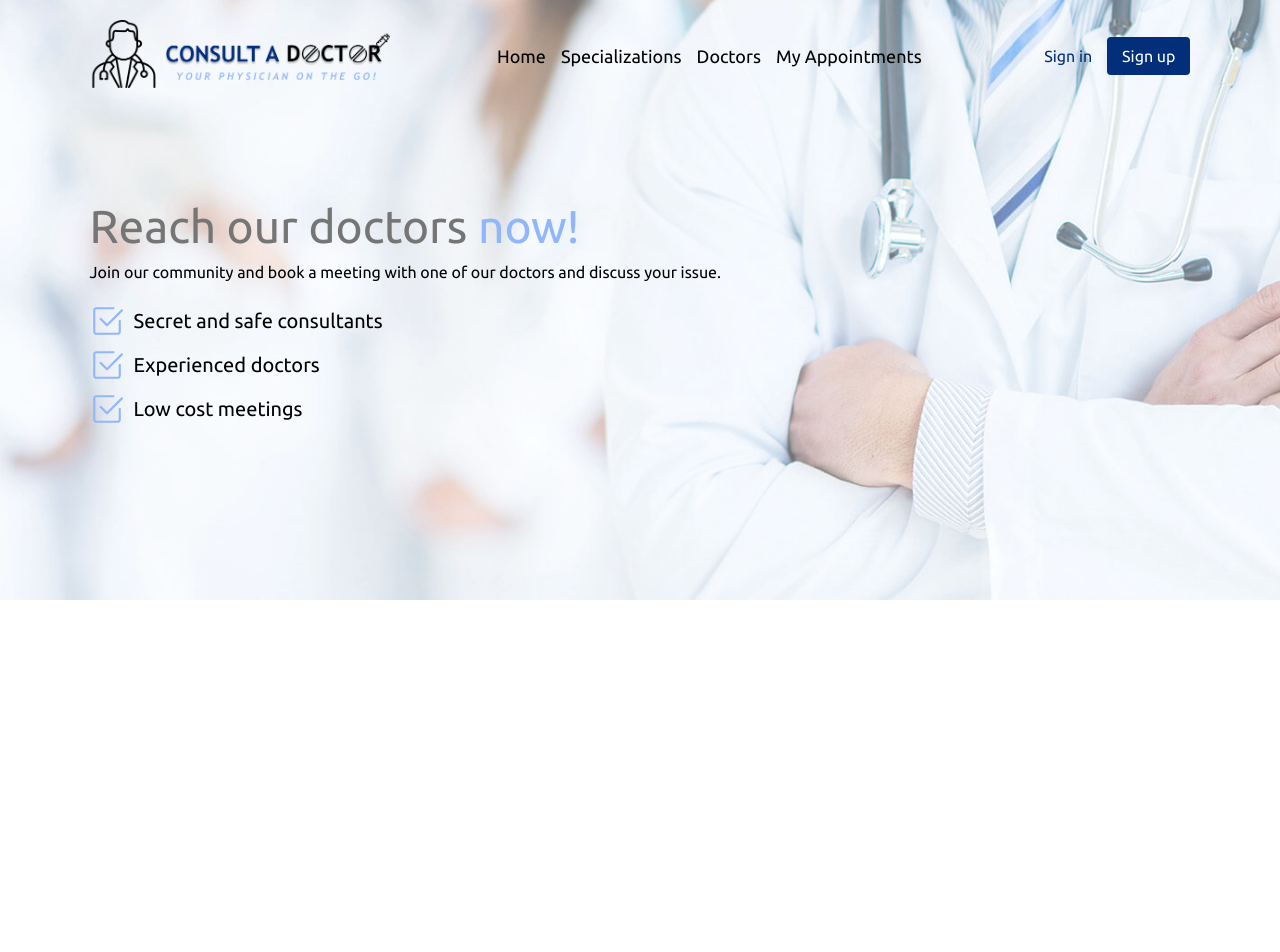
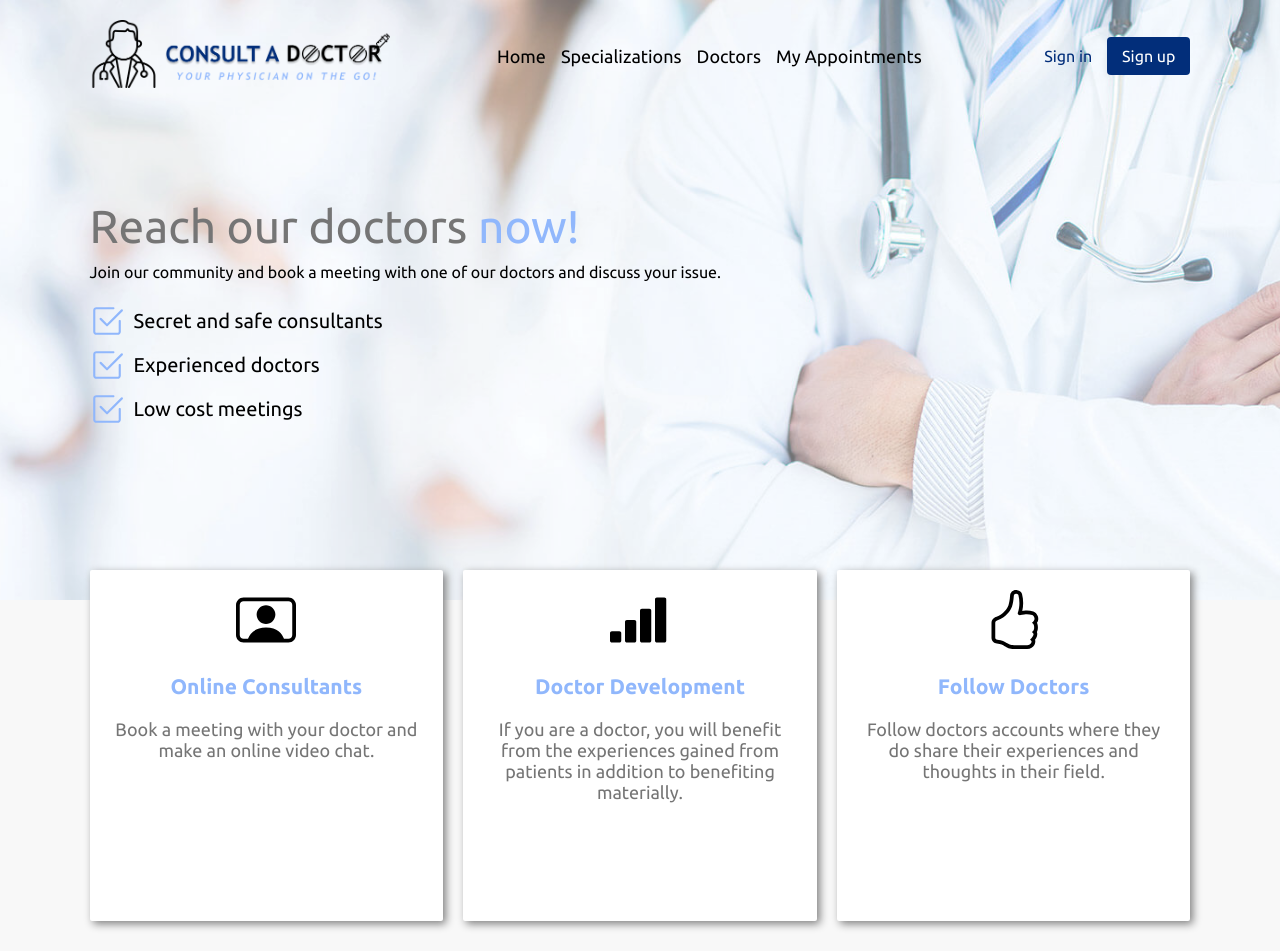
Before and after one commit to abedulaziz/Consult-a-doctor, a React (Create React App) app in the folder consult-a-doctor_frontend/: page / in a window 1280 px wide. Shown: the top 952 px of the page. Before the commit the page ends 800 px from the top, so only its background shows below. Built offline with nearby package versions, Linux system fonts and the light colour scheme.

Commit message:
Frontend: implementing features section with styling

```diff
--- a/consult-a-doctor_frontend/src/App.css
+++ b/consult-a-doctor_frontend/src/App.css
@@ -7,6 +7,7 @@
   --light-text-color: #FFF;
   --dark-text-color: #000;
   --star-color: #FFF500;
+  --grayish-background-color: #F8F8F8;
 }
 
 *{
@@ -170,3 +171,53 @@ header .header-content .account_status .sign-up_button {
 /* ------------------------------------------------ */
 /* ----------------- end homepage ----------------- */
 /* ------------------------------------------------ */
+
+
+/* ------------------------------------------------ */
+/* ----------------- start features ----------------- */
+/* ------------------------------------------------ */
+
+.features {
+  background-color: var(--grayish-background-color);
+}
+
+.features .features-content {
+  display: flex;
+  gap: 20px;
+  justify-content: space-between;
+  text-align: center;
+  margin-bottom: 30px;
+  position: relative;
+  top: -30px;
+}
+
+.features .features-content .feature {
+  flex: 1;
+  box-shadow: 3px 3px 8px gray;
+  height: calc((86vw / 3) - (40px / 3) - 3px);
+  padding: 20px;
+  border-radius: 2px;
+  background-color: var(--light-text-color);
+}
+
+.features .features-content .feature > * {
+  margin-bottom: 20px;
+}
+
+.features .features-content .feature img {
+  width: 60px;
+}
+
+.features .features-content .feature .feature_head {
+  margin-bottom: 20px;
+  color: var(--second-theme-color);
+}
+
+.features .features-content .feature .description {
+  color: var(--grayish-text-color)
+}
+
+
+/* ------------------------------------------------ */
+/* ----------------- end features ----------------- */
+/* ------------------------------------------------ */
--- a/consult-a-doctor_frontend/src/page-components/home.jsx
+++ b/consult-a-doctor_frontend/src/page-components/home.jsx
@@ -3,10 +3,15 @@ import React from 'react'
 import { FontAwesomeIcon } from '@fortawesome/react-fontawesome'
 import { faSquareCheck } from '@fortawesome/free-solid-svg-icons'
 
+// icons
 import CheckTwoSqure from '../assets/icons/CheckTwoSquare.svg';
+import PersonVideo from '../assets/icons/PersonVideo.svg';
+import Development from '../assets/icons/Development.svg';
+import HandsThumbsUp from '../assets/icons/HandThumbsUp.svg';
 
 // helper components
 import Meta from '../helper-components/meta';
+import Feature from '../helper-components/feature';
 
 // layout components
 import Header from '../layout-components/header';
@@ -17,7 +22,9 @@ const Home = () => {
       <Meta />
 
       <Header />
+      <main>
 
+        {/* hero section */}
         <div className="hero">
           <div className="container">
             <div className="hero-content">
@@ -37,7 +44,43 @@ const Home = () => {
           </div>
         </div>
 
-      <div className="hero-overlay"></div>
+        {/* features section */}
+        <div className="features">
+          <div className="container">
+            <div className="features-content">
+
+              <Feature
+                icon={PersonVideo}
+                header="Online Consultants"
+                description="Book a meeting with your doctor and make an online video chat."
+              />
+              <Feature
+                icon={Development}
+                header="Doctor Development"
+                description="If you are a doctor, you will benefit from the experiences gained from patients in addition to benefiting materially."
+              />
+              <Feature
+                icon={HandsThumbsUp}
+                header="Follow Doctors"
+                description="Follow doctors accounts where they do share their experiences and thoughts in their field."
+              />
+
+            </div>
+          </div>
+        </div>
+
+        {/* doctor support section */}
+        <div className="doctor_supp">
+          <div className="container">
+            <div className="supp-content">
+
+
+
+            </div>
+          </div>
+        </div>
+
+      </main>
     </div>
   )
 }
```
Lines whose indentation alone changed are shown as unchanged.
